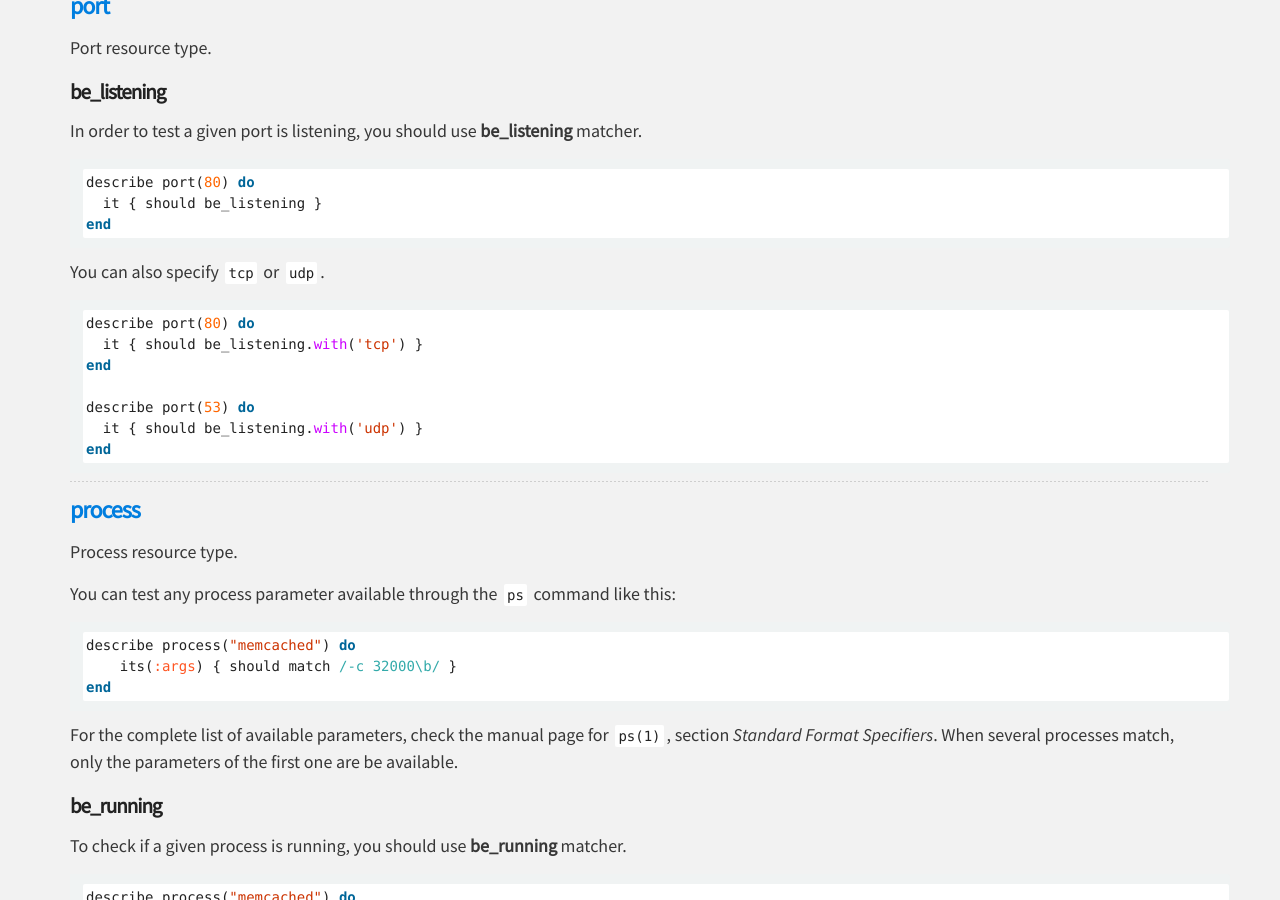
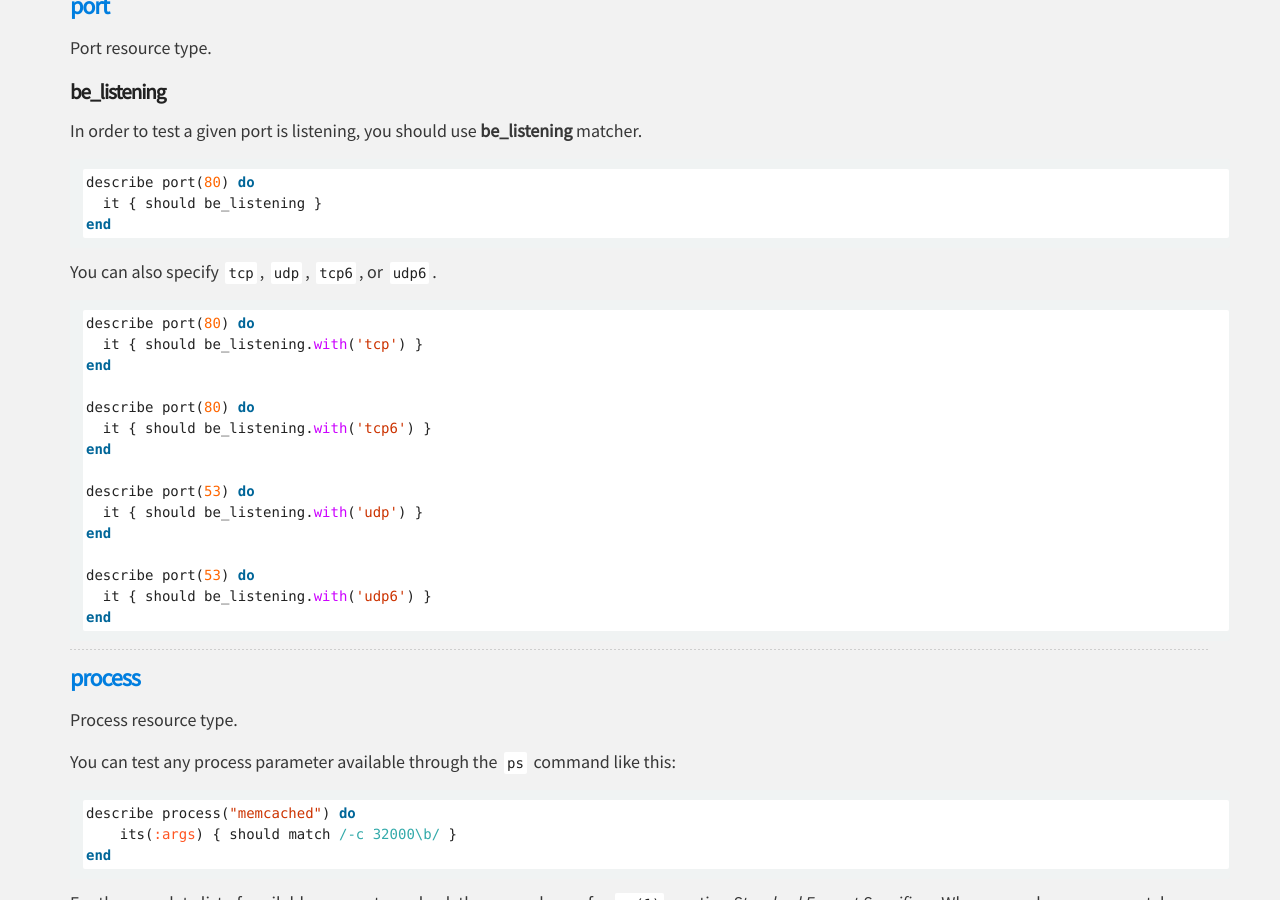
Before and after one commit to serverspec/serverspec.github.io, a Jekyll site: the page built from resource_types.md, in a window 1280 px wide and 900 px high, scrolled down 12228 px. Built offline with Jekyll 4.4.1, drawn with Linux system fonts in a browser that asks for light colours; Markdown is read by kramdown in place of the engine named in the settings.

Commit message:
Adding documentation for IPv6 versions of port be_listening.with() Matcher (tcp6, udp6)

````diff
--- a/_includes/port.md
+++ b/_includes/port.md
@@ -12,7 +12,7 @@ describe port(80) do
 end
 ```
 
-You can also specify ``tcp`` or ``udp``.
+You can also specify ``tcp``, ``udp``, ``tcp6``, or ``udp6``.
 
 
 ```ruby
@@ -20,7 +20,15 @@ describe port(80) do
   it { should be_listening.with('tcp') }
 end
 
+describe port(80) do
+  it { should be_listening.with('tcp6') }
+end
+
 describe port(53) do
   it { should be_listening.with('udp') }
 end
+
+describe port(53) do
+  it { should be_listening.with('udp6') }
+end
 ```
````
